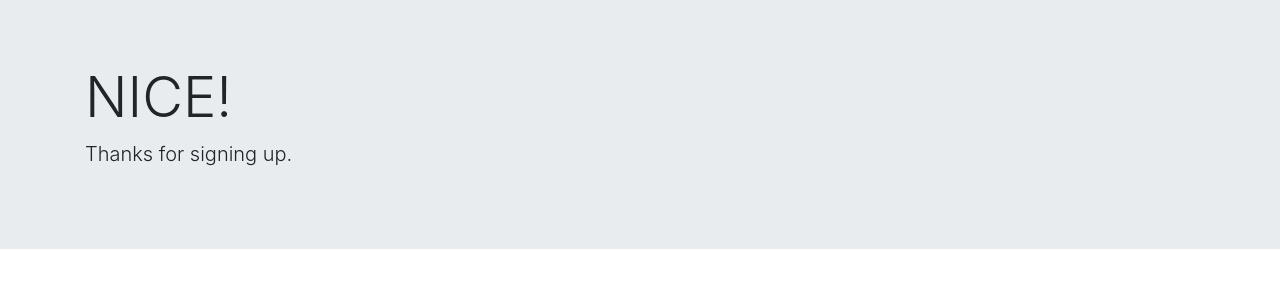
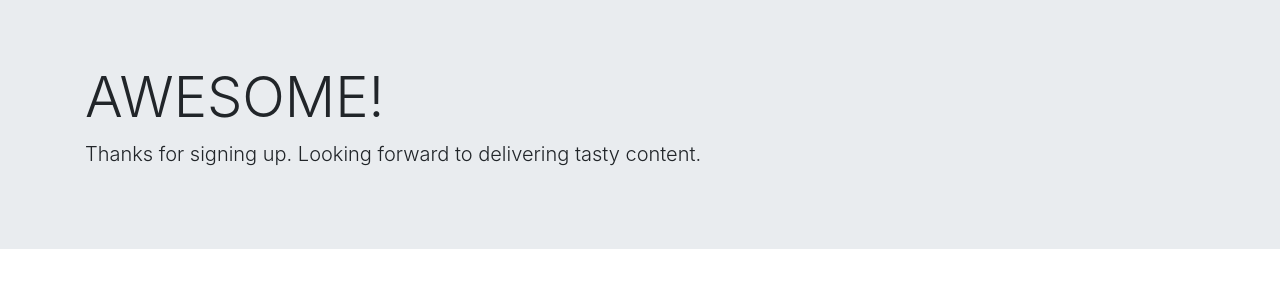
Before and after one commit to vishruth27/Newsletter, a website: page success.html in a window 1280 px wide. Drawn offline with nearby package versions, Linux system fonts and the light colour scheme.

Commit message:
changed success page

```diff
--- a/success.html
+++ b/success.html
@@ -10,8 +10,8 @@
 <body>
     <div class="jumbotron jumbotron-fluid">
         <div class="container">
-          <h1 class="display-4">NICE!</h1>
-          <p class="lead">Thanks for signing up. </p>
+          <h1 class="display-4">AWESOME!</h1>
+          <p class="lead">Thanks for signing up. Looking forward to delivering tasty content. </p>
         </div>
       </div>
 </body>
```
